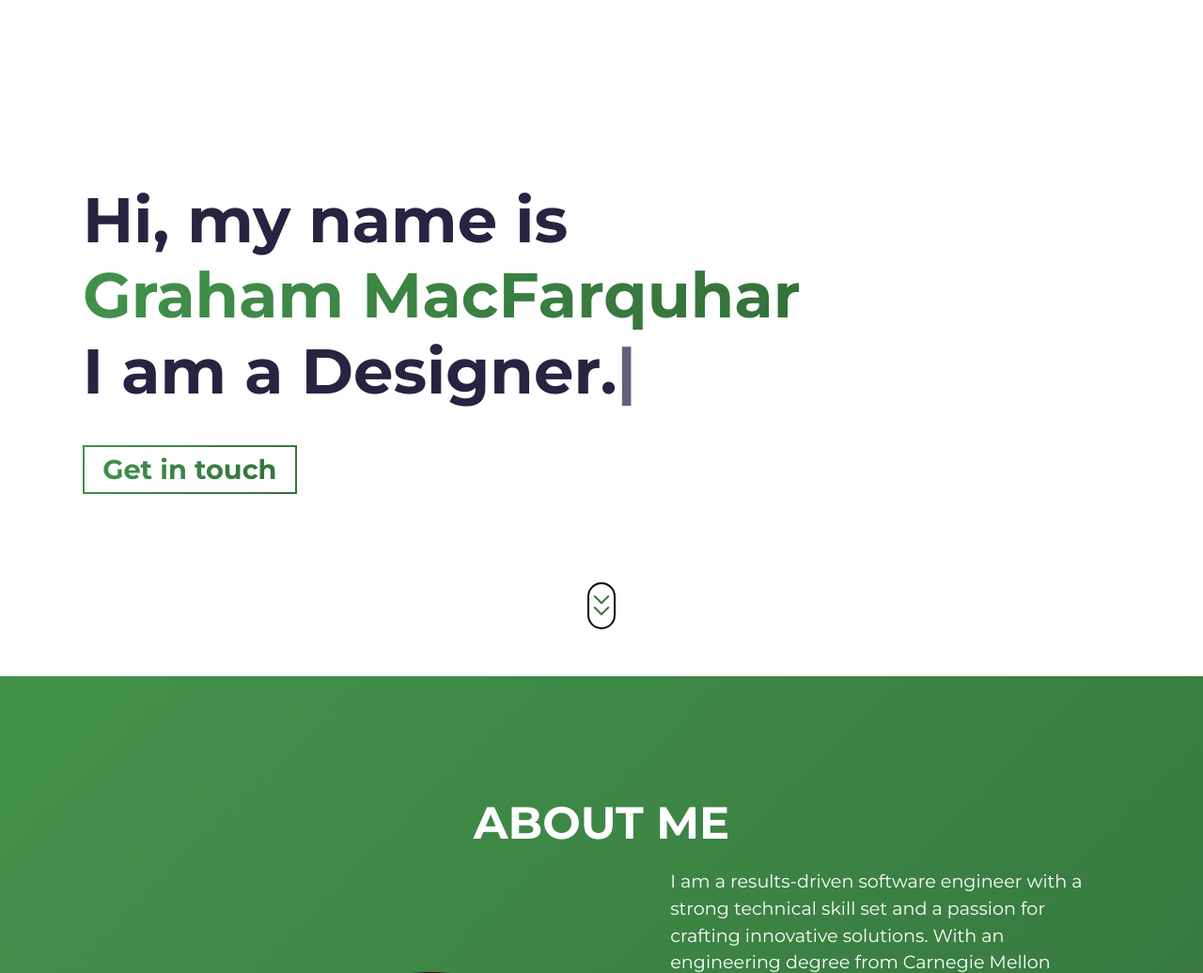
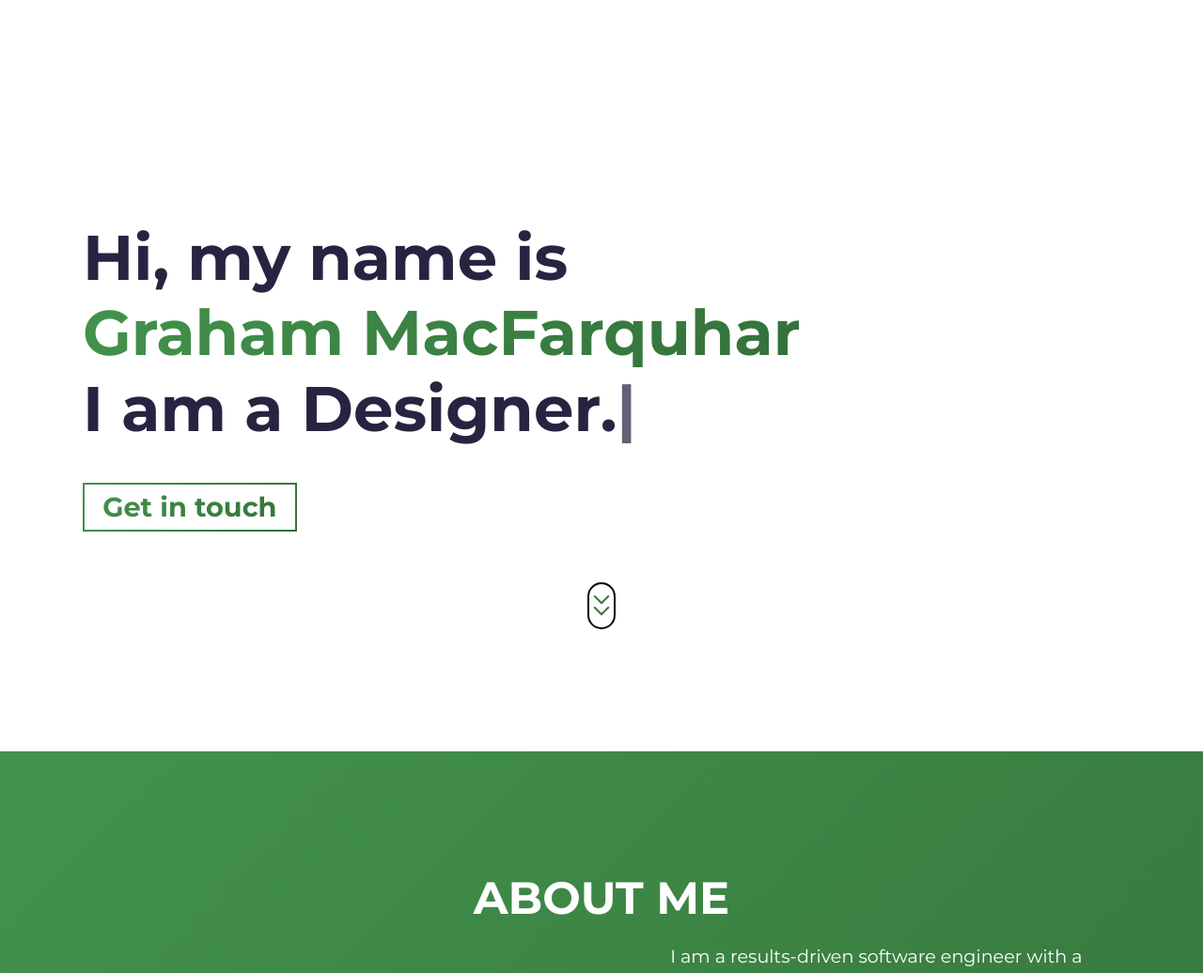
Before and after one commit to gmacfarq/portfolio-website, a Flask app: page / in a window 1280 px wide. Shown: the part 50-1086 px from the top of the page at 94% size. Run offline with Flask 3, Linux system fonts and the light colour scheme; some libraries are stand-ins or nearby versions.

Commit message:
hero height adjust

```diff
--- a/static/css/main.css
+++ b/static/css/main.css
@@ -640,8 +640,8 @@ section .row span {
 }
 
 #hero {
-    min-height: 90vh;
-    height: 90vh;
+    min-height: 100vh;
+    height: 100vh;
     display: flex;
     align-items: center;
     background: #fff;
@@ -665,7 +665,9 @@ section .row span {
 
 @media(max-width: 37.5em) {
     #hero {
-        padding: 0rem 1.6rem
+        padding: 0rem 1.6rem;
+        min-height: 90vh;
+        height: 90vh;
     }
 }
 
```
